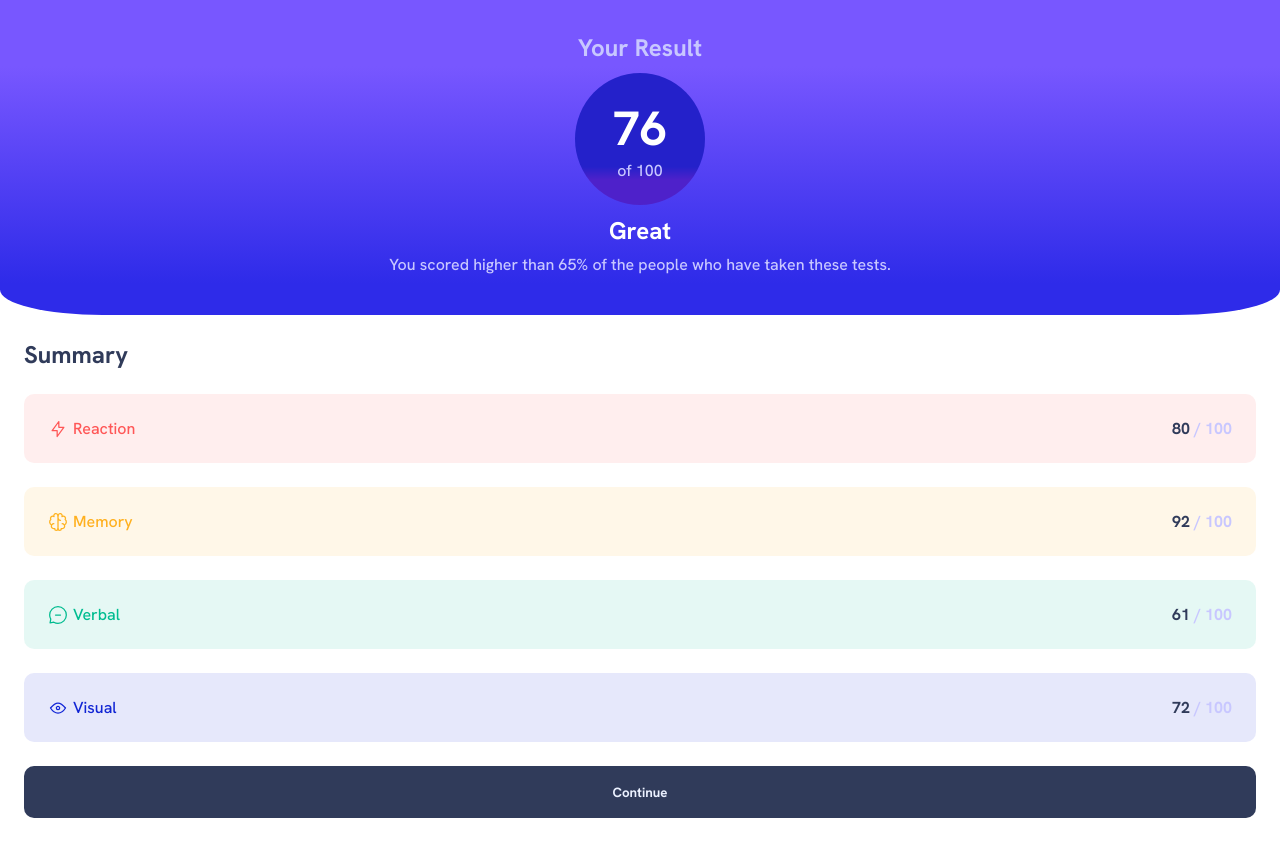
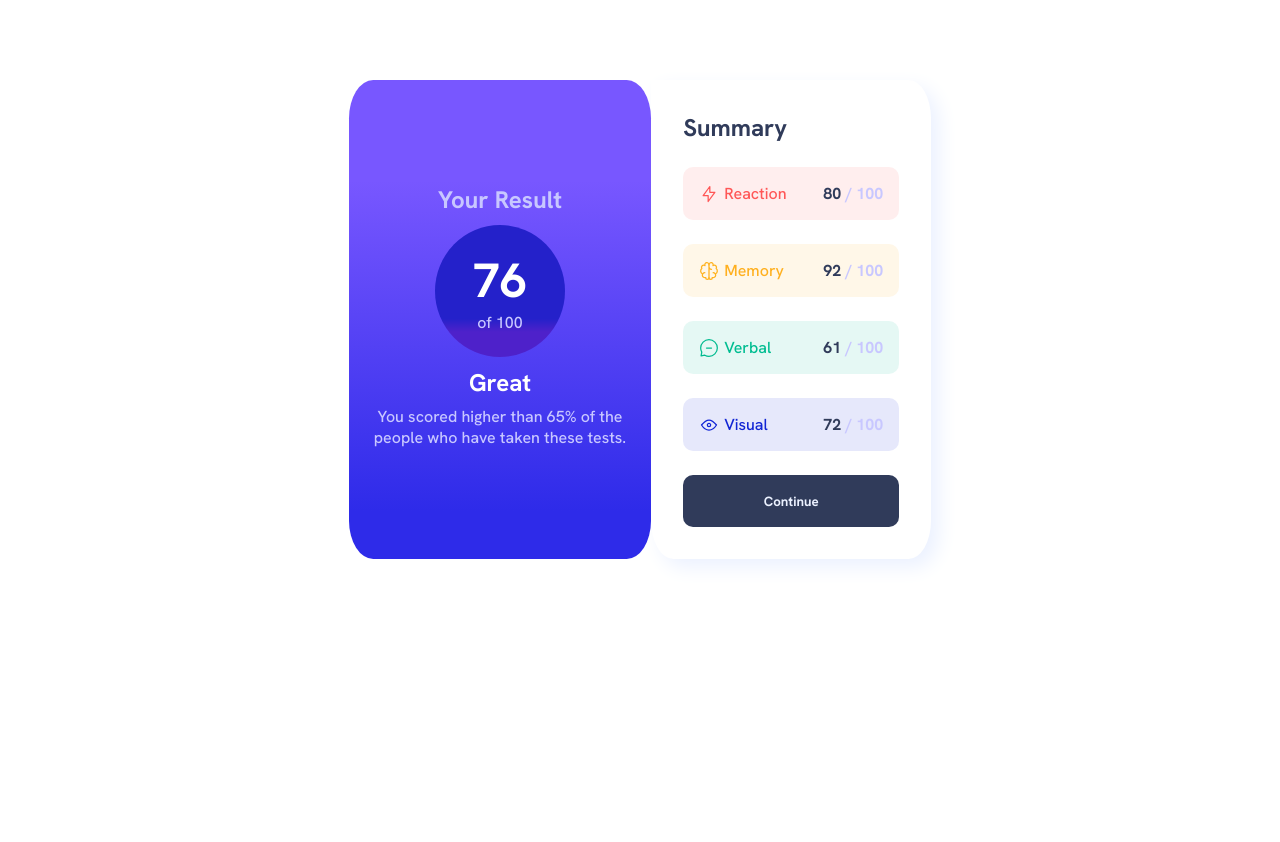
Before and after one commit to Victor-Canavate/results-summary-component, a plain HTML site: page index.html in a window 1280 px wide. After the commit the page ends 800 px from the top, so only its background shows below. Drawn offline with Linux system fonts and the light colour scheme.

Commit message:
atualizando css

```diff
--- a/resultado.css
+++ b/resultado.css
@@ -49,3 +49,14 @@
     text-align: center;
     padding: 0.5rem;
 }
+
+@media screen and (min-width: 1024px) {
+    .resultado {
+        padding: 0;
+        border-radius: 8%;
+        width: 27%;
+        height: auto;
+        justify-content: center;
+        position: relative;
+    }
+}
--- a/styles.css
+++ b/styles.css
@@ -31,3 +31,12 @@
     box-sizing: border-box;
     font-family: 'Hanken Grotesk', sans-serif;
 }
+
+@media screen and (min-width: 1024px) {
+    main {
+        display: flex;
+        flex-direction: row;
+        justify-content: center;
+        padding: 5rem;
+    }
+}
--- a/sumario.css
+++ b/sumario.css
@@ -122,3 +122,26 @@
     color: var(--cinza-escuro-azulado);
     font-weight: bolder;
 }
+
+@media screen and (min-width: 1024px) {
+    .sumario {
+        background-color: var(--branco);
+        box-shadow: 8px 8px 20px var(--azul-palido);
+        padding: 2rem;
+        width: 25%;
+        margin: 0;
+        border-top-right-radius: 8%;
+        border-bottom-right-radius: 8%;
+        border-bottom-left-radius: 8%;
+    }
+
+    .sumario-container {
+        padding: 1rem;
+        margin: 0;
+    }
+
+    .sumario-botao:hover {
+        background: linear-gradient(0deg, rgba(46,43,233,1) 10%, rgba(120,87,255,1) 79%);
+        cursor: pointer;
+    }
+}
```
